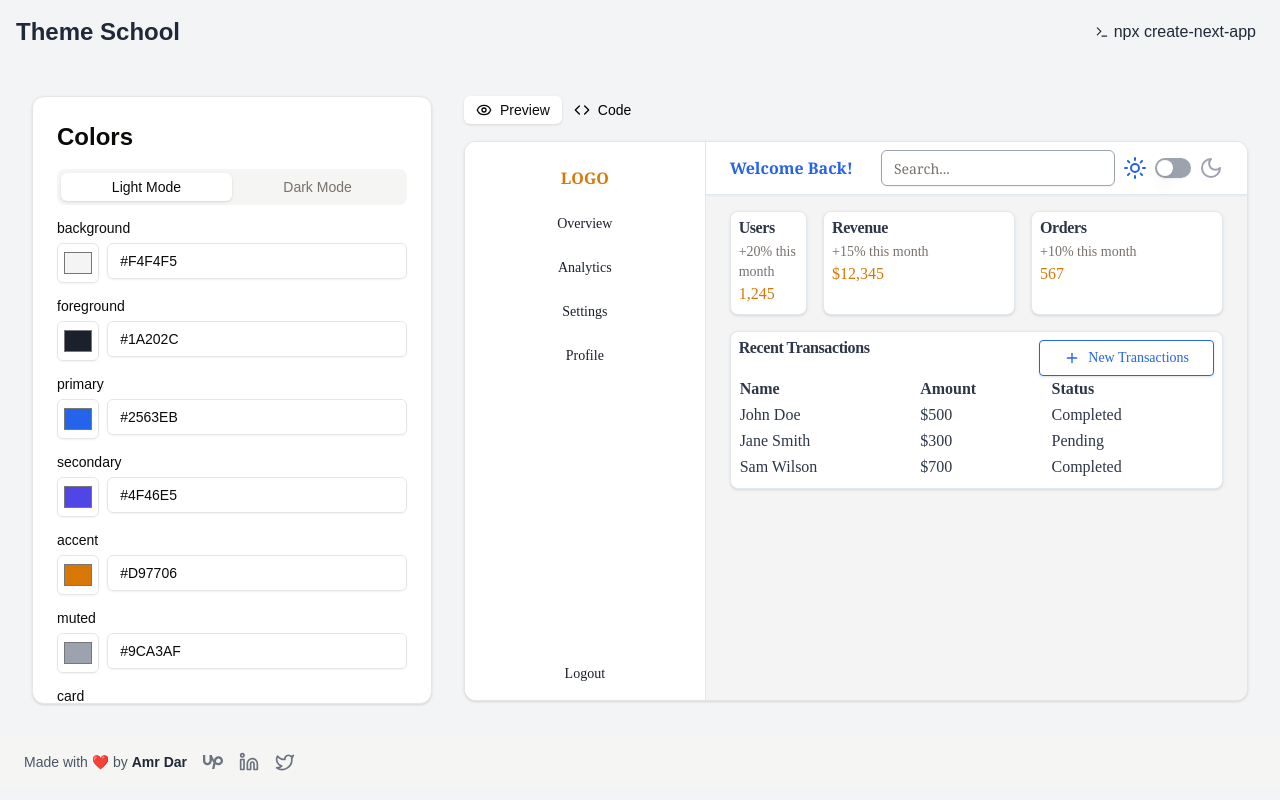
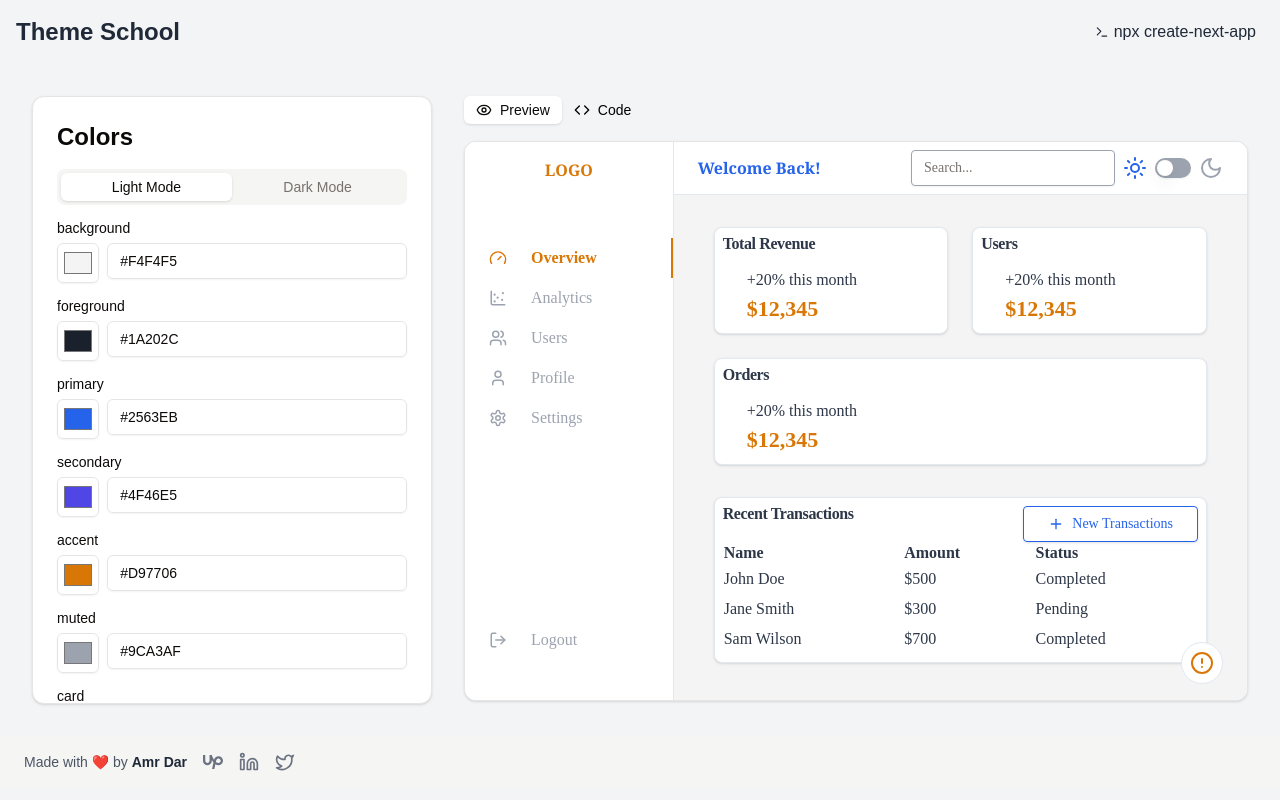
Before and after one commit to amrjmd1/theme-school, a Next.js app: page / in a window 1280 px wide. Built offline with nearby package versions, Linux system fonts and the light colour scheme.

Commit message:
Add Border Width

```diff
--- a/src/app/page.tsx
+++ b/src/app/page.tsx
@@ -14,6 +14,7 @@ import { Code, Eye } from "lucide-react";
 import Footer from "@/components/Footer";
 import ThemeBuilder from "@/components/ThemeBuilder";
 import Header from "@/components/Header";
+import { BorderWidth } from "@/components/borderWidth";
 
 interface Theme {
   colors: {
@@ -34,6 +35,7 @@ interface Theme {
   };
   spacing: Record<string, number>;
   borderRadius: Record<string, number>;
+  borderWidth: Record<string, number>;
 }
 
 export default function ThemeBuilderx() {
@@ -86,6 +88,12 @@ export default function ThemeBuilderx() {
       md: 8,
       lg: 16,
       xl: 24,
+    },
+    borderWidth: {
+      sm: 0.3,
+      md: 0.5,
+      lg: 0.9,
+      xl: 2.4,
     },
   });
 
@@ -152,6 +160,13 @@ export default function ThemeBuilderx() {
                   updateTheme={updateTheme}
                 />
               </div>
+              <div>
+                <h2 className="text-2xl font-bold mb-4">Border Width</h2>
+                <BorderWidth
+                  borderWidth={theme.borderWidth}
+                  updateTheme={updateTheme}
+                />
+              </div>
             </CardContent>
           </ScrollArea>
         </Card>
--- a/src/components/LivePreview.tsx
+++ b/src/components/LivePreview.tsx
@@ -1,7 +1,18 @@
 import { Button } from "@/components/ui/button";
 import { Switch } from "@/components/ui/switch";
 import { Input } from "@/components/ui/input";
-import { Sun, Moon, Plus } from "lucide-react";
+import {
+  Sun,
+  Moon,
+  Plus,
+  AlertCircleIcon,
+  Gauge,
+  ChartScatter,
+  Users,
+  User,
+  Settings,
+  LogOut,
+} from "lucide-react";
 import {
   Card,
   CardHeader,
@@ -19,6 +30,7 @@ interface LivePreviewProps {
     typography: Record<string, string>;
     spacing: Record<string, number>;
     borderRadius: Record<string, number>;
+    borderWidth: Record<string, number>;
   };
   isDarkMode: boolean;
   onToggleDarkMode: (value: boolean) => void;
@@ -29,7 +41,7 @@ export function LivePreview({
   isDarkMode,
   onToggleDarkMode,
 }: LivePreviewProps) {
-  const { typography, spacing, borderRadius } = theme;
+  const { typography, spacing, borderRadius, borderWidth } = theme;
   const colors = isDarkMode ? theme.colors.dark : theme.colors.light;
 
   const containerStyle = {
@@ -45,7 +57,7 @@ export function LivePreview({
     backgroundColor: colors.card,
     color: colors.foreground,
     padding: `${spacing.sm}px ${spacing.lg}px`,
-    borderBottom: `1px solid ${colors.border}`,
+    borderBottom: `${borderWidth.md}px solid ${colors.border}`,
     display: "flex",
     justifyContent: "space-between",
     alignItems: "center",
@@ -55,8 +67,7 @@ export function LivePreview({
   const sidebarStyle = {
     backgroundColor: colors.card,
     color: colors.foreground,
-    borderRight: `1px solid ${colors.border}`,
-    padding: `${spacing.sm}px`,
+    borderRight: `${borderWidth.md}px solid ${colors.border}`,
     width: "16rem",
     height: "100%",
   };
@@ -65,14 +76,15 @@ export function LivePreview({
     backgroundColor: colors.card,
     color: colors.cardForeground,
     borderColor: colors.border,
+    borderWidth: `${borderWidth.lg}px`,
     borderRadius: `${borderRadius.md}px`,
     padding: `${spacing.sm}px`,
   };
 
   const buttonStyle = {
-    margin:0,
+    margin: 0,
     backgroundColor: "transparent",
-    border: `.3px solid ${colors.primary}`,
+    border: `${borderWidth.sm}px solid ${colors.primary}`,
     color: colors.primary,
     borderRadius: `${borderRadius.sm}px`,
     padding: `${spacing.sm}px ${spacing.lg}px`,
@@ -105,26 +117,84 @@ export function LivePreview({
             LOGO
           </h2>
 
-          <nav className="space-y-2">
-            <Button variant="ghost" className="w-full">
-              Overview
-            </Button>
-            <Button variant="ghost" className="w-full">
-              Analytics
-            </Button>
-            <Button variant="ghost" className="w-full">
-              Settings
-            </Button>
-            <Button variant="ghost" className="w-full">
-              Profile
-            </Button>
+          <nav
+            style={{
+              padding: `${spacing["2xl"]}px 0`,
+            }}
+          >
+            {[
+              { icon: Gauge, text: "Overview", isActive: true },
+              { icon: ChartScatter, text: "Analytics" },
+              { icon: Users, text: "Users" },
+              { icon: User, text: "Profile" },
+              { icon: Settings, text: "Settings" },
+            ].map((item, index) => (
+              <div
+                key={index}
+                className="w-full flex items-center"
+                style={{
+                  padding: `${spacing.sm}px ${spacing.lg}px`,
+                  borderRight: `${item.isActive ? borderWidth.xl : 0}px solid ${
+                    colors.accent
+                  }`,
+                }}
+              >
+                <item.icon
+                  size={18}
+                  color={colors[item.isActive ? "accent" : "muted"]}
+                />
+                <span
+                  style={{
+                    marginLeft: spacing.lg + "px",
+                    color: colors[item.isActive ? "accent" : "muted"],
+                    fontWeight:
+                      typography[
+                        `fontWeight_${item.isActive ? "bold" : "normal"}`
+                      ],
+                  }}
+                >
+                  {item.text}
+                </span>
+              </div>
+            ))}
           </nav>
         </div>
-        <Button variant="ghost">Logout</Button>
+        <div style={{ padding: `${spacing["2xl"]}px 0` }}>
+          <div
+            className="w-full flex items-center"
+            style={{
+              padding: `${spacing.sm}px ${spacing.lg}px`,
+            }}
+          >
+            <LogOut size={18} color={colors.muted} />
+            <span
+              style={{
+                marginLeft: spacing.lg + "px",
+                color: colors.muted,
+                fontWeight: typography.normal,
+              }}
+            >
+              Logout
+            </span>
+          </div>
+        </div>
       </aside>
 
-      <div className="flex-grow flex flex-col">
-        <div style={navbarStyle} className="shadow-sm">
+      <div className="flex-grow flex flex-col relative">
+        <div
+          style={{
+            position: "absolute",
+            bottom: spacing.md + "px",
+            right: spacing.lg + "px",
+            backgroundColor: colors.card,
+            borderRadius: borderRadius.xl + "px",
+            padding: spacing.sm + "px",
+            border: `${borderWidth.md}px solid ${colors.border}`,
+          }}
+        >
+          <AlertCircleIcon color={colors.accent} />
+        </div>
+        <div style={navbarStyle}>
           <h1 style={{ color: colors.primary, fontWeight: "bold" }}>
             Welcome Back!
           </h1>
@@ -136,7 +206,9 @@ export function LivePreview({
                   backgroundColor: colors.card,
                   borderColor: colors.muted,
                   color: colors.foreground,
-                  borderRadius: `${borderRadius.small}rem`,
+                  borderRadius: `${borderRadius.sm}px`,
+                  fontFamily: typography.sans,
+                  borderWidth: `${borderWidth.sm}px`,
                 }}
               />
             </div>
@@ -163,67 +235,52 @@ export function LivePreview({
         <div
           className="flex flex-wrap"
           style={{
-            padding: `${spacing.md}px ${spacing.lg}px 0`,
+            padding: `${spacing.xl}px ${spacing["2xl"]}px 0`,
+            gap: spacing.lg + "px",
           }}
         >
-          {/* Statistics Cards */}
-          <Card style={cardStyle} className="flex-1">
-            <CardHeader className="p-0 m-0">
-              <CardTitle>Users</CardTitle>
-              <CardDescription>+20% this month</CardDescription>
-            </CardHeader>
-            <CardContent className="p-0 m-0">
-              <h3
-                style={{ fontSize: typography.fontSize, color: colors.accent }}
+          {[
+            { title: "Total Revenue", value: "$12,345" },
+            { title: "Users", value: "$12,345" },
+            { title: "Orders", value: "$12,345" },
+          ].map((item, index) => (
+            <Card
+              key={index}
+              style={cardStyle}
+              className="flex-1 min-w-[12rem]"
+            >
+              <CardHeader className="p-0 m-0">
+                <CardTitle>{item.title}</CardTitle>
+              </CardHeader>
+              <CardContent
+                className="p-0 m-0"
+                style={{
+                  padding: `${spacing.md}px ${spacing.lg}px 0`,
+                }}
               >
-                1,245
-              </h3>
-            </CardContent>
-          </Card>
-
-          <Card
-            style={{ ...cardStyle, margin: `0 ${spacing.md}px` }}
-            className="flex-1 min-w-[12rem]"
-          >
-            <CardHeader className="p-0 m-0">
-              <CardTitle>Revenue</CardTitle>
-              <CardDescription>+15% this month</CardDescription>
-            </CardHeader>
-            <CardContent className="p-0 m-0">
-              <h3
-                style={{ fontSize: typography.fontSize, color: colors.accent }}
-              >
-                $12,345
-              </h3>
-            </CardContent>
-          </Card>
-
-          <Card style={cardStyle} className="flex-1 min-w-[12rem]">
-            <CardHeader className="p-0 m-0">
-              <CardTitle>Orders</CardTitle>
-              <CardDescription>+10% this month</CardDescription>
-            </CardHeader>
-            <CardContent className="p-0 m-0">
-              <h3
-                style={{ fontSize: typography.fontSize, color: colors.accent }}
-              >
-                567
-              </h3>
-            </CardContent>
-          </Card>
+                <span>+20% this month</span>
+                <h3
+                  style={{
+                    fontSize: "22px",
+                    color: colors.accent,
+                    fontWeight: typography.fontWeight_bold,
+                  }}
+                >
+                  {item.value}
+                </h3>
+              </CardContent>
+            </Card>
+          ))}
         </div>
 
-        {/* Table */}
         <div
           style={{
-            padding: `${spacing.md}px ${spacing.lg}px`,
+            padding: `${spacing.xl}px ${spacing["2xl"]}px 0`,
           }}
         >
           <Card style={cardStyle}>
             <CardHeader className="flex flex-row justify-between p-0">
-              <CardTitle className="m-0 p-0">
-                Recent Transactions
-              </CardTitle>
+              <CardTitle className="m-0 p-0">Recent Transactions</CardTitle>
               <Button
                 style={buttonStyle}
                 onMouseEnter={(e) => {
@@ -233,21 +290,34 @@ export function LivePreview({
                   Object.assign(e.currentTarget.style, buttonStyle);
                 }}
               >
-
                 <Plus />
                 New Transactions
               </Button>
             </CardHeader>
             <CardContent className="p-0">
               <table className="w-full text-left">
-                <thead>
+                <thead
+                  style={{
+                    lineHeight: typography.lineHeight_tight,
+                  }}
+                >
                   <tr>
-                    <th>Name</th>
-                    <th>Amount</th>
-                    <th>Status</th>
+                    <th style={{ fontWeight: typography.fontWeight_bold }}>
+                      Name
+                    </th>
+                    <th style={{ fontWeight: typography.fontWeight_bold }}>
+                      Amount
+                    </th>
+                    <th style={{ fontWeight: typography.fontWeight_bold }}>
+                      Status
+                    </th>
                   </tr>
                 </thead>
-                <tbody>
+                <tbody
+                  style={{
+                    lineHeight: typography.lineHeight_relaxed,
+                  }}
+                >
                   <tr>
                     <td>John Doe</td>
                     <td>$500</td>
--- a/src/components/ThemeBuilder.tsx
+++ b/src/components/ThemeBuilder.tsx
@@ -21,6 +21,7 @@ interface Theme {
   };
   spacing: Record<string, number>;
   borderRadius: Record<string, number>;
+  borderWidth: Record<string, number>;
 }
 
 interface ThemeBuilderProps {
@@ -106,6 +107,12 @@ export default function ThemeBuilder({ theme }: ThemeBuilderProps) {
         md: "${theme.borderRadius.md}px",
         lg: "${theme.borderRadius.lg}px",
         xl: "${theme.borderRadius.xl}px",
+      },
+      borderWidth: {
+        sm: "${theme.borderWidth.sm}px",
+        md: "${theme.borderWidth.md}px",
+        lg: "${theme.borderWidth.lg}px",
+        xl: "${theme.borderWidth.xl}px",
       },
     },
   },
--- /dev/null
+++ b/src/components/borderWidth.tsx
@@ -0,0 +1,47 @@
+import { Label } from "@/components/ui/label";
+import { Slider } from "@/components/ui/slider";
+import { useState, useEffect } from "react";
+
+interface borderWidthProps {
+  borderWidth: Record<string, number>;
+  updateTheme: (
+    section: string,
+    mode: "light" | "dark" | undefined,
+    key: string,
+    value: number
+  ) => void;
+}
+
+export function BorderWidth({ borderWidth, updateTheme }: borderWidthProps) {
+  const [localborderWidth, setLocalborderWidth] = useState(borderWidth);
+
+  useEffect(() => {
+    setLocalborderWidth(borderWidth);
+  }, [borderWidth]);
+
+  const handleValueChange = (key: string, newValue: number) => {
+    setLocalborderWidth((prev) => ({ ...prev, [key]: newValue }));
+    updateTheme("borderWidth", undefined, key, newValue);
+  };
+
+  return (
+    <div className="space-y-6">
+      {Object.entries(localborderWidth).map(([key, value]) => (
+        <div key={key} className="space-y-2">
+          <div className="flex justify-between">
+            <Label htmlFor={key}>{key}</Label>
+            <span>{value?.toFixed(1)}px</span>
+          </div>
+          <Slider
+            id={key}
+            min={0}
+            max={10}
+            step={0.1}
+            value={[value]}
+            onValueChange={([newValue]) => handleValueChange(key, newValue)}
+          />
+        </div>
+      ))}
+    </div>
+  );
+}
--- a/tailwind.config.ts
+++ b/tailwind.config.ts
@@ -11,53 +11,53 @@ export default {
   theme: {
     extend: {
       colors: {
-  			background: 'hsl(var(--background))',
-  			foreground: 'hsl(var(--foreground))',
+        background: "hsl(var(--background))",
+        foreground: "hsl(var(--foreground))",
         card: {
-  				DEFAULT: 'hsl(var(--card))',
-  				foreground: 'hsl(var(--card-foreground))'
+          DEFAULT: "hsl(var(--card))",
+          foreground: "hsl(var(--card-foreground))",
         },
         popover: {
-  				DEFAULT: 'hsl(var(--popover))',
-  				foreground: 'hsl(var(--popover-foreground))'
+          DEFAULT: "hsl(var(--popover))",
+          foreground: "hsl(var(--popover-foreground))",
         },
         primary: {
-  				DEFAULT: 'hsl(var(--primary))',
-  				foreground: 'hsl(var(--primary-foreground))'
+          DEFAULT: "hsl(var(--primary))",
+          foreground: "hsl(var(--primary-foreground))",
         },
         secondary: {
-  				DEFAULT: 'hsl(var(--secondary))',
-  				foreground: 'hsl(var(--secondary-foreground))'
+          DEFAULT: "hsl(var(--secondary))",
+          foreground: "hsl(var(--secondary-foreground))",
         },
         muted: {
-  				DEFAULT: 'hsl(var(--muted))',
-  				foreground: 'hsl(var(--muted-foreground))'
+          DEFAULT: "hsl(var(--muted))",
+          foreground: "hsl(var(--muted-foreground))",
         },
         accent: {
-  				DEFAULT: 'hsl(var(--accent))',
-  				foreground: 'hsl(var(--accent-foreground))'
+          DEFAULT: "hsl(var(--accent))",
+          foreground: "hsl(var(--accent-foreground))",
         },
         destructive: {
-  				DEFAULT: 'hsl(var(--destructive))',
-  				foreground: 'hsl(var(--destructive-foreground))'
+          DEFAULT: "hsl(var(--destructive))",
+          foreground: "hsl(var(--destructive-foreground))",
         },
-  			border: 'hsl(var(--border))',
-  			input: 'hsl(var(--input))',
-  			ring: 'hsl(var(--ring))',
+        border: "hsl(var(--border))",
+        input: "hsl(var(--input))",
+        ring: "hsl(var(--ring))",
         chart: {
-  				'1': 'hsl(var(--chart-1))',
-  				'2': 'hsl(var(--chart-2))',
-  				'3': 'hsl(var(--chart-3))',
-  				'4': 'hsl(var(--chart-4))',
-  				'5': 'hsl(var(--chart-5))'
-  			}
+          "1": "hsl(var(--chart-1))",
+          "2": "hsl(var(--chart-2))",
+          "3": "hsl(var(--chart-3))",
+          "4": "hsl(var(--chart-4))",
+          "5": "hsl(var(--chart-5))",
+        },
       },
       borderRadius: {
-  			lg: 'var(--radius)',
-  			md: 'calc(var(--radius) - 2px)',
-  			sm: 'calc(var(--radius) - 4px)'
-  		}
-  	}
+        lg: "var(--radius)",
+        md: "calc(var(--radius) - 2px)",
+        sm: "calc(var(--radius) - 4px)",
+      },
+    },
   },
   plugins: [require("tailwindcss-animate")],
 } satisfies Config;
```
Also changed, not shown: src/components/Typography.tsx (+28 -22 lines). Lines whose indentation alone changed are shown as unchanged.
